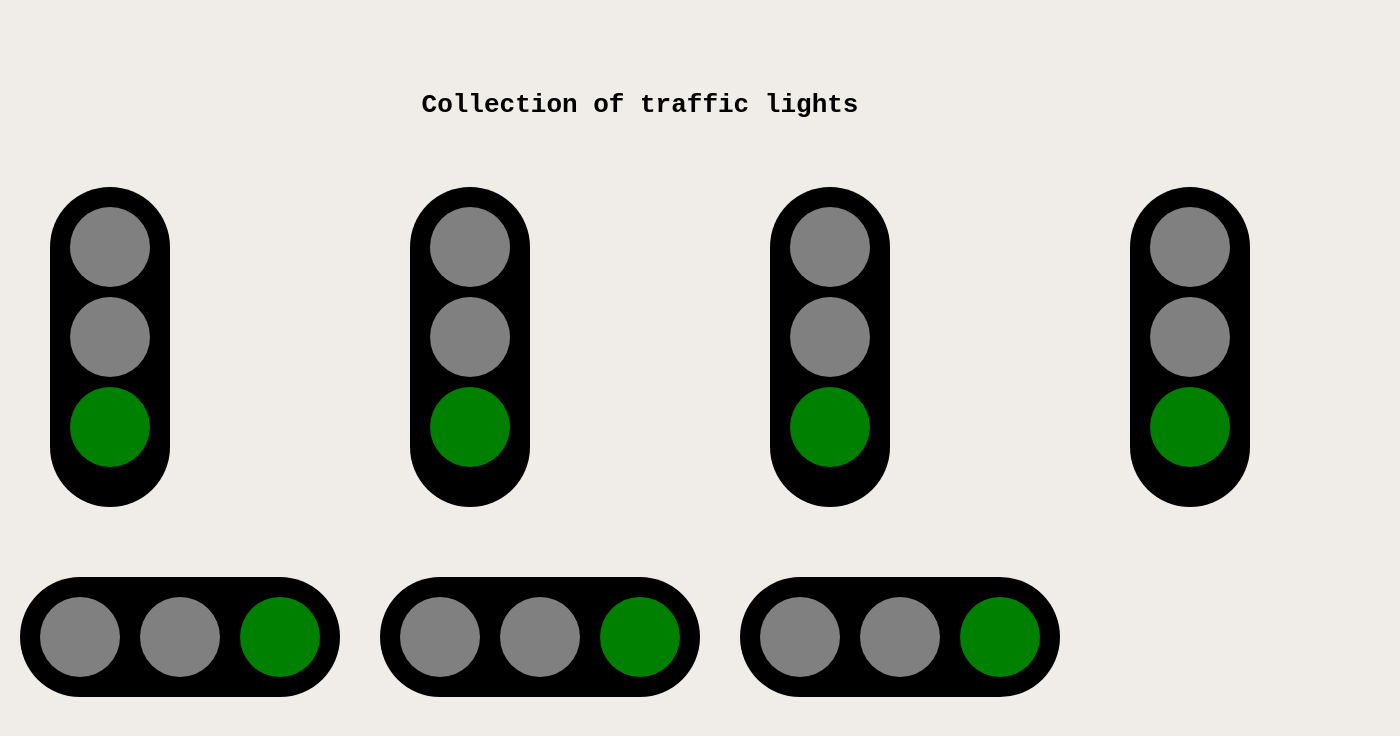
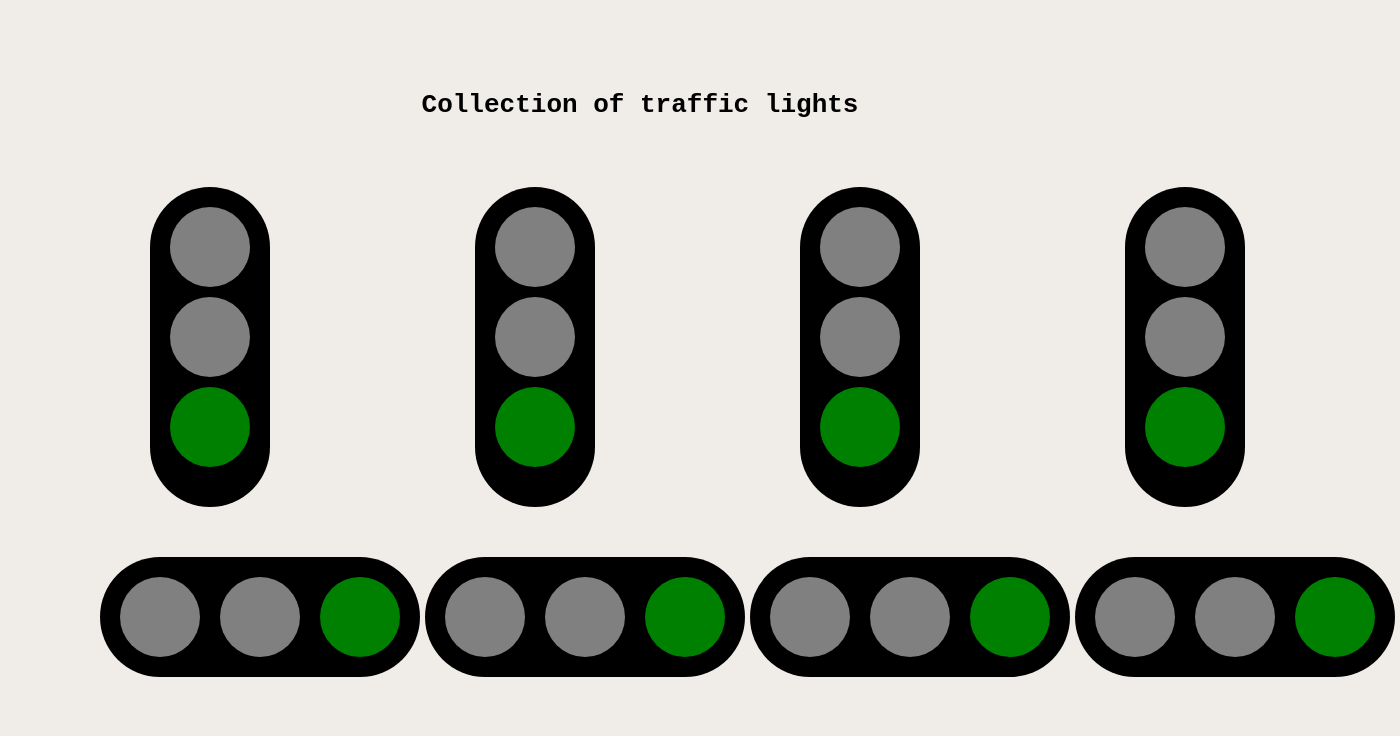
Before and after one commit to dennismaricarl/React-Projects-Mari-Dennis, a React (Create React App) app in the folder traffic-light/: page / in a window 1280 px wide. Shown: the top 736 px of the page, 1400 px wide, since content can reach past the window. Built offline with nearby package versions, Linux system fonts and the light colour scheme.

Commit message:
CSS edits + additional traffic light

```diff
--- a/traffic-light/src/App.css
+++ b/traffic-light/src/App.css
@@ -1,7 +1,7 @@
 .wrapper{
-    margin: 0px;
     display:inline-grid;
     grid-template-columns: auto auto auto auto;
+    margin-left: 100px;
 }
 
 h1{
@@ -36,7 +36,7 @@ h1{
     padding: 10px;
     display: inline-grid;
     grid-template-columns: auto auto auto;
-    margin: 20px;
+    margin-right: 5px;
     border-radius: 100px;
 
 }
--- a/traffic-light/src/App.js
+++ b/traffic-light/src/App.js
@@ -31,6 +31,7 @@ function App() {
       <TrafficLight trafficColors={trafficColors} layout="horizontal"/>
       <TrafficLight trafficColors={trafficColors} layout="horizontal"/>
       <TrafficLight trafficColors={trafficColors} layout="horizontal"/>
+      <TrafficLight trafficColors={trafficColors} layout="horizontal"/>
     </div>
     </>
   );
```
